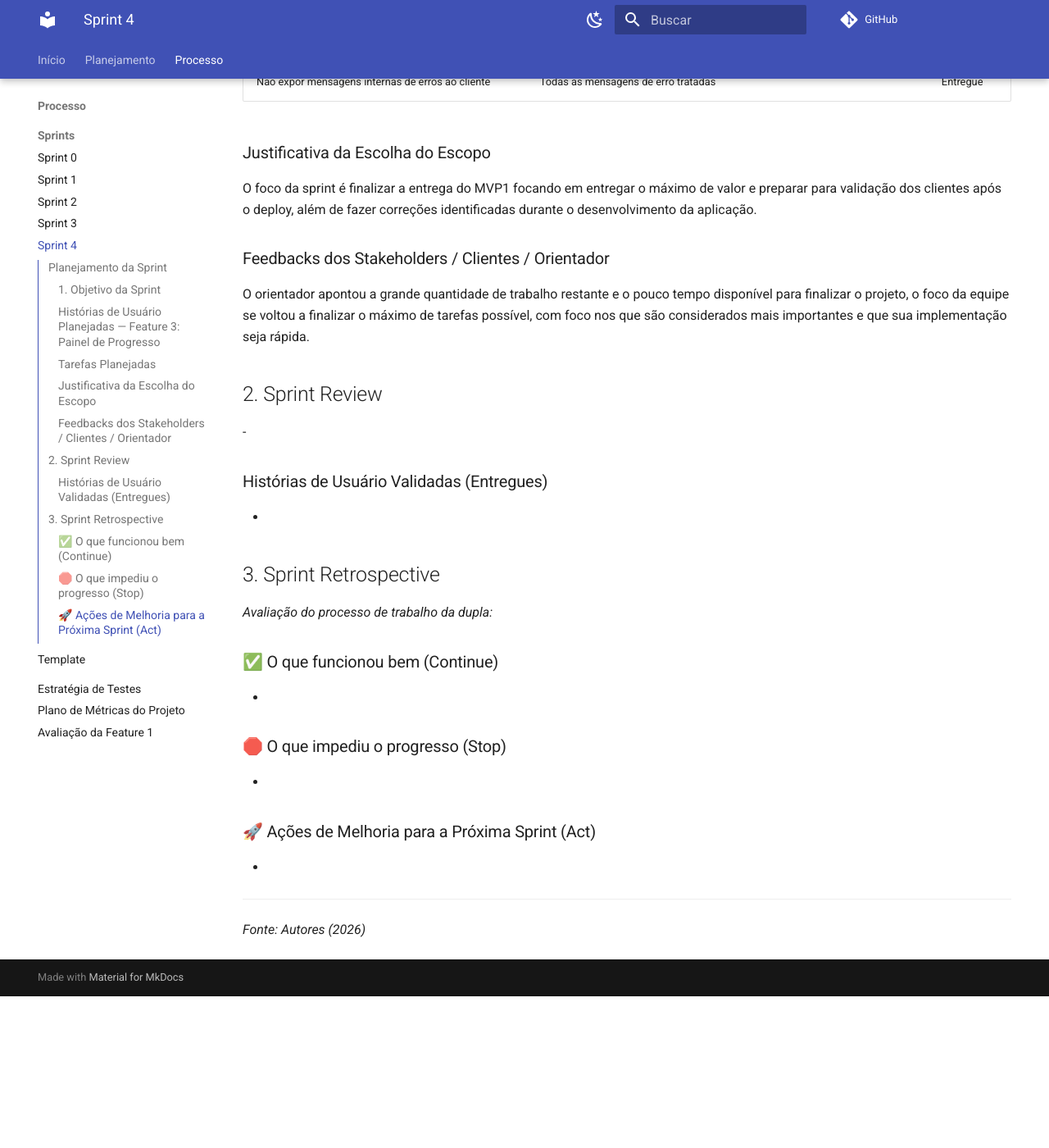
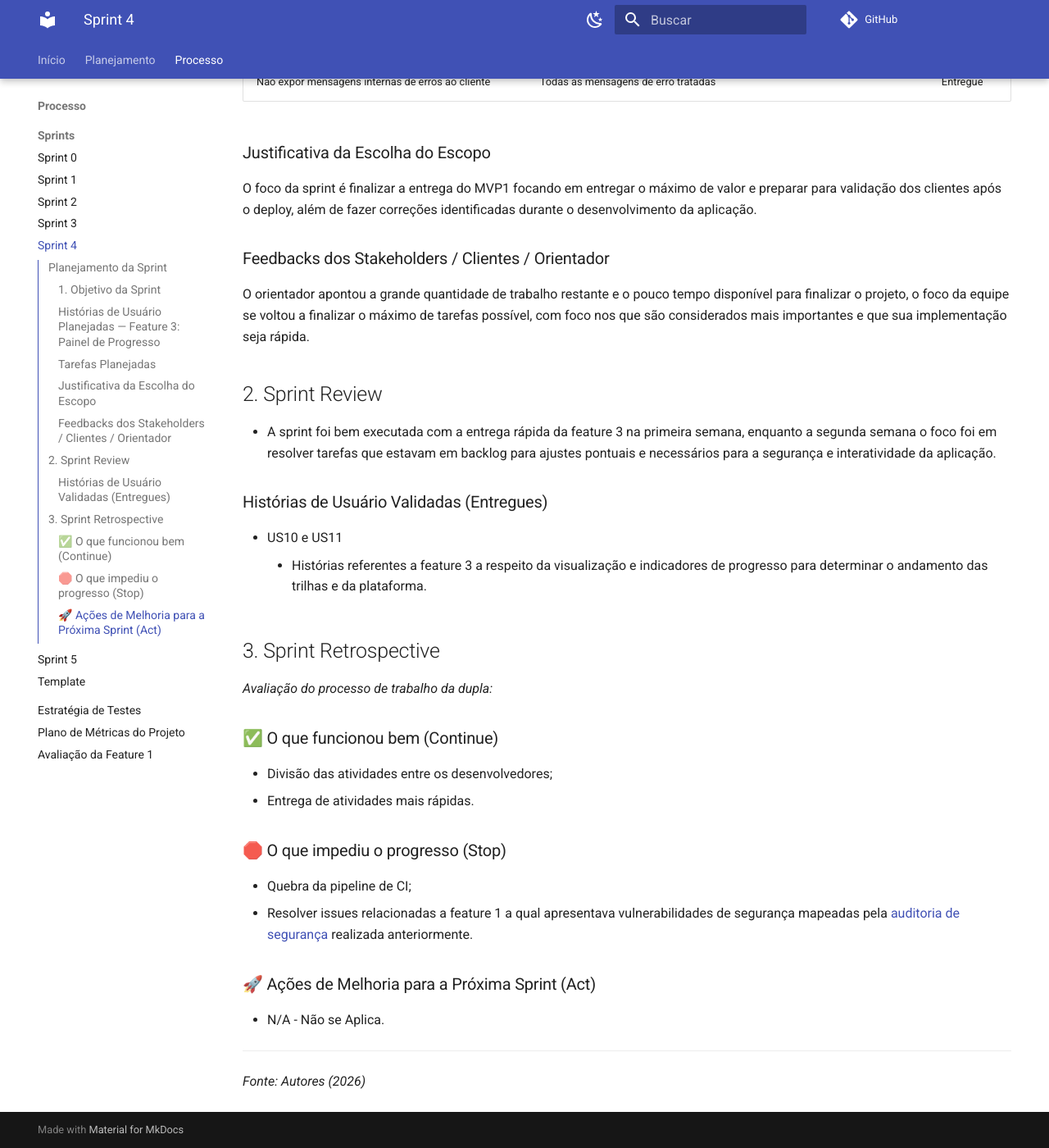
Before and after one commit to CedisUnB/AEGIS, an MkDocs documentation site: the page built from docs/process/sprints/sprint_4.md, in a window 1280 px wide and 1400 px high, scrolled down 1999 px. Shown: the whole window at 82% size. Built offline with MkDocs 1.6.1 and Material for MkDocs 9.7.7, drawn with Linux system fonts in a browser that asks for light colours; comment, search, counter and statistics services are not loaded; before the commit the page ends 3214 px from its top, so only the background shows below that.

Commit message:
docs: adiciona sprint 5 e finaliza sprint 4

```diff
--- a/docs/process/sprints/sprint_4.md
+++ b/docs/process/sprints/sprint_4.md
@@ -47,24 +47,27 @@ O orientador apontou a grande quantidade de trabalho restante e o pouco tempo di
 se voltou a finalizar o máximo de tarefas possível, com foco nos que são considerados mais importantes e que sua implementação seja rápida.
 
 ## 2. Sprint Review
--
+- A sprint foi bem executada com a entrega rápida da feature 3 na primeira semana, enquanto a segunda semana o foco foi em resolver tarefas que estavam em backlog para ajustes pontuais e necessários para a segurança e interatividade da aplicação.
 
 ### Histórias de Usuário Validadas (Entregues)
 
--
+- US10 e US11
+    - Histórias referentes a feature 3 a respeito da visualização e indicadores de progresso para determinar o andamento das trilhas e da plataforma.
 
 ## 3. Sprint Retrospective
 
 *Avaliação do processo de trabalho da dupla:*
 
 ### ✅ O que funcionou bem (Continue)
--
+- Divisão das atividades entre os desenvolvedores;
+- Entrega de atividades mais rápidas.
 
 ### 🛑 O que impediu o progresso (Stop)
--
+- Quebra da pipeline de CI;
+- Resolver issues relacionadas a feature 1 a qual apresentava vulnerabilidades de segurança mapeadas pela [auditoria de segurança](docs/process/auditoria-seguranca-feature1.md) realizada anteriormente.
 
 ### 🚀 Ações de Melhoria para a Próxima Sprint (Act)
--
+- N/A - Não se Aplica.
 
 ---
 
--- a/mkdocs.yml
+++ b/mkdocs.yml
@@ -70,6 +70,7 @@ nav:
           - Sprint 2: process/sprints/sprint_2.md
           - Sprint 3: process/sprints/sprint_3.md
           - Sprint 4: process/sprints/sprint_4.md
+          - Sprint 5: process/sprints/sprint_5.md
           - Template: process/sprints/template_de_sprint.md
       - Estratégia de Testes: process/strategies/estrategia_testes.md
       - Plano de Métricas do Projeto: process/strategies/estrategia_acompanhamento_projeto.md
```
Also changed, not shown: other parts of docs/process/sprints/sprint_4.md (+1 -1 lines), docs/process/sprints/sprint_5.md (added, +44 -0 lines).
